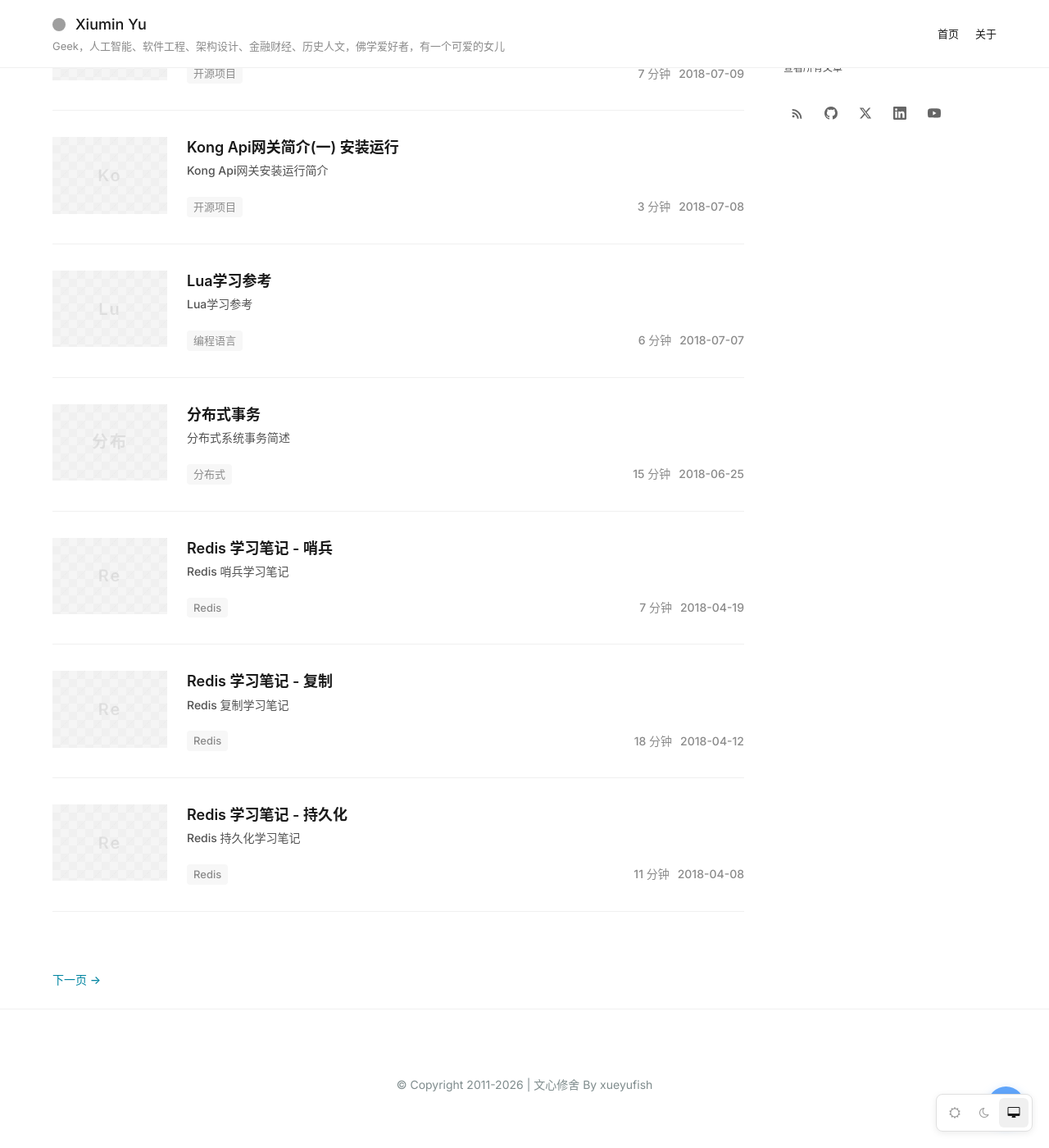
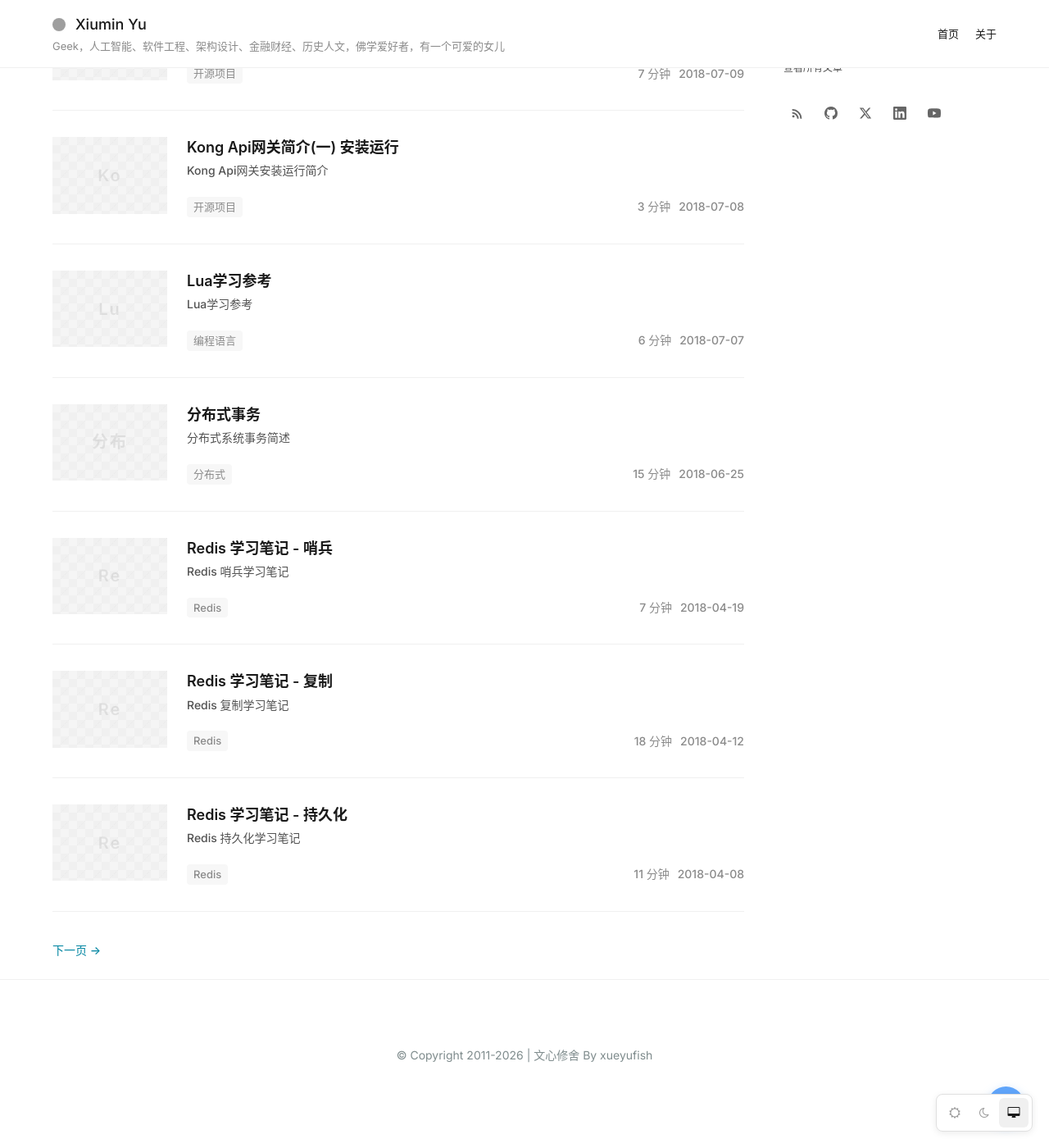
Before and after one commit to xueyufish/xueyufish.github.io, a Jekyll site: the page built from index.html, in a window 1280 px wide and 1400 px high, scrolled down 631 px. Shown: the whole window at 82% size. Built offline with Jekyll 4.4.1, drawn with Linux system fonts in a browser that asks for light colours; the list of posts is cut into pages by our own code; comment, search, counter and statistics services are not loaded; grey boxes are pictures that could not be loaded.

Commit message:
fix: reduce pagination top spacing
Ultraworked with [Sisyphus](https://github.com/code-yeongyu/oh-my-openagent)

Co-authored-by: Sisyphus <clio-agent@sisyphuslabs.ai>

```diff
--- a/assets/css/blog.css
+++ b/assets/css/blog.css
@@ -1414,8 +1414,8 @@ h3.home-aside-title {
 .home-pager {
   display: flex;
   justify-content: space-between;
-  margin: 48px 0 24px;
-  padding-top: 24px;
+  margin: 24px 0 24px;
+  padding-top: 12px;
 }
 
 .home-pager a {
```
Also changed, not shown: assets/css/main.min.css.
